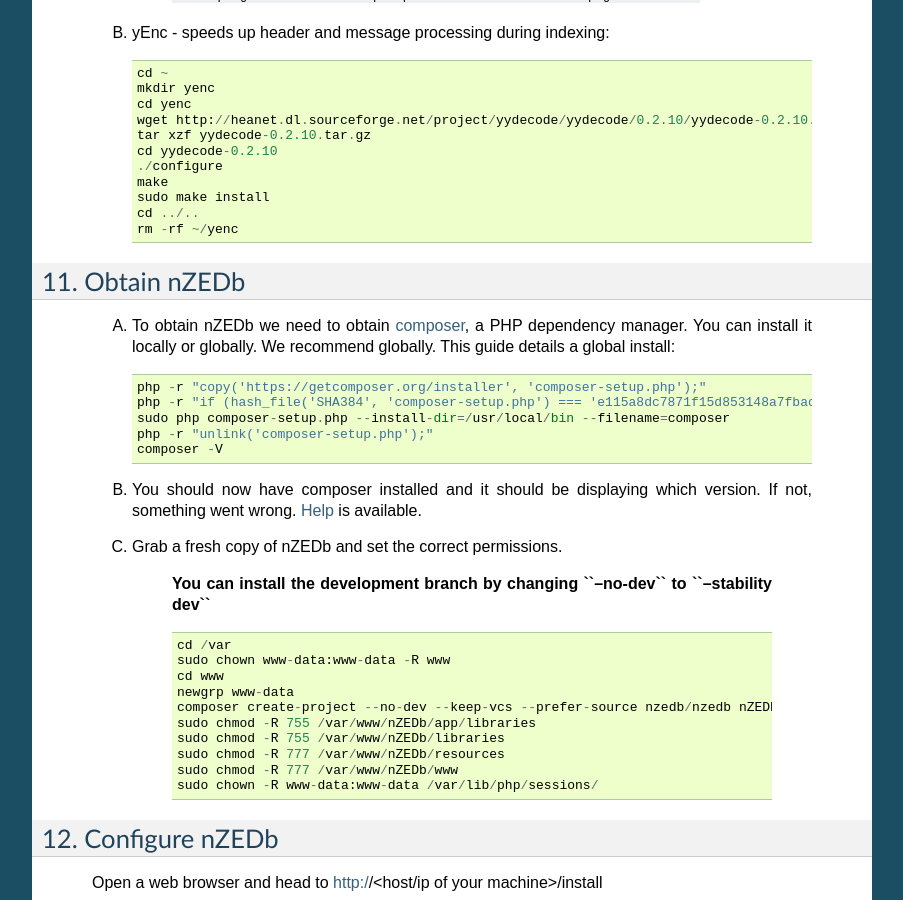
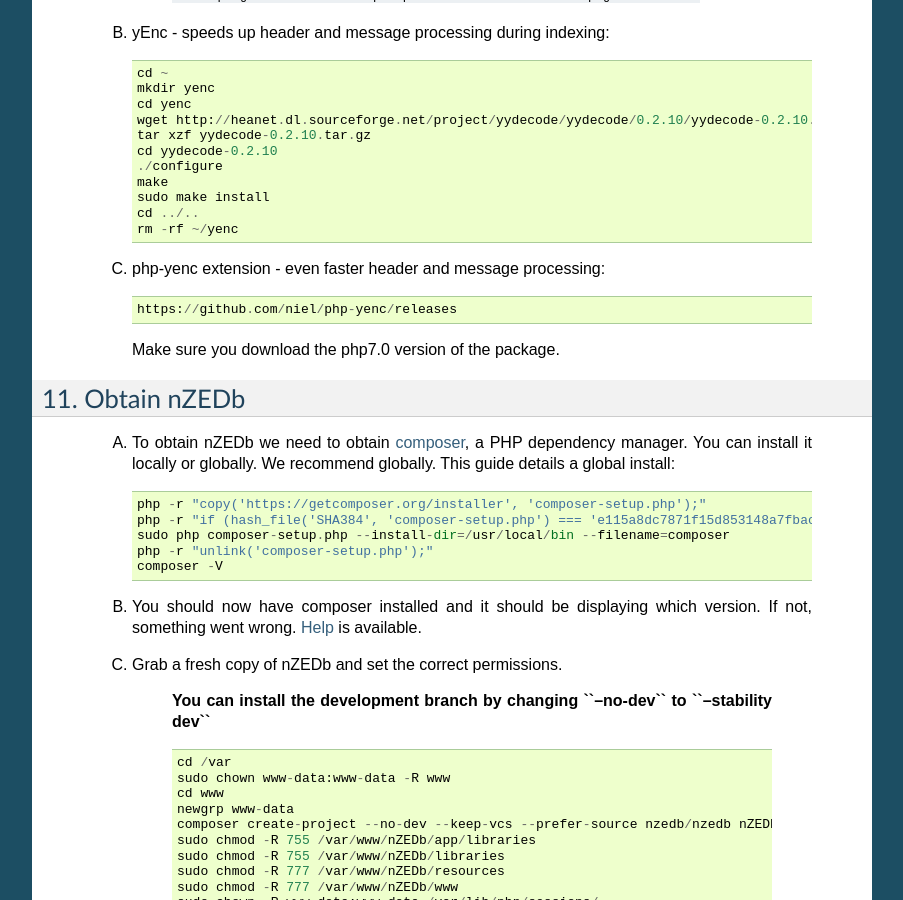
Before and after one commit to nZEDb/nZEDb_Docs, a Sphinx documentation site: the page built from source/ubuntu.rst, in a window 1280 px wide and 900 px high, scrolled down 3440 px. Shown: the whole window, without its empty margins (198-1101 px from the left). Built offline with Sphinx 7.4.7, drawn with Linux system fonts in a browser that asks for light colours.

Commit message:
Update ubuntu.rst

```diff
--- a/source/ubuntu.rst
+++ b/source/ubuntu.rst
@@ -192,6 +192,11 @@
         cd ../..
         rm -rf ~/yenc
 
+    C. php-yenc extension - even faster header and message processing::
+
+        https://github.com/niel/php-yenc/releases
+
+      Make sure you download the php7.0 version of the package.
 
 11. Obtain nZEDb
 ----------------
```
